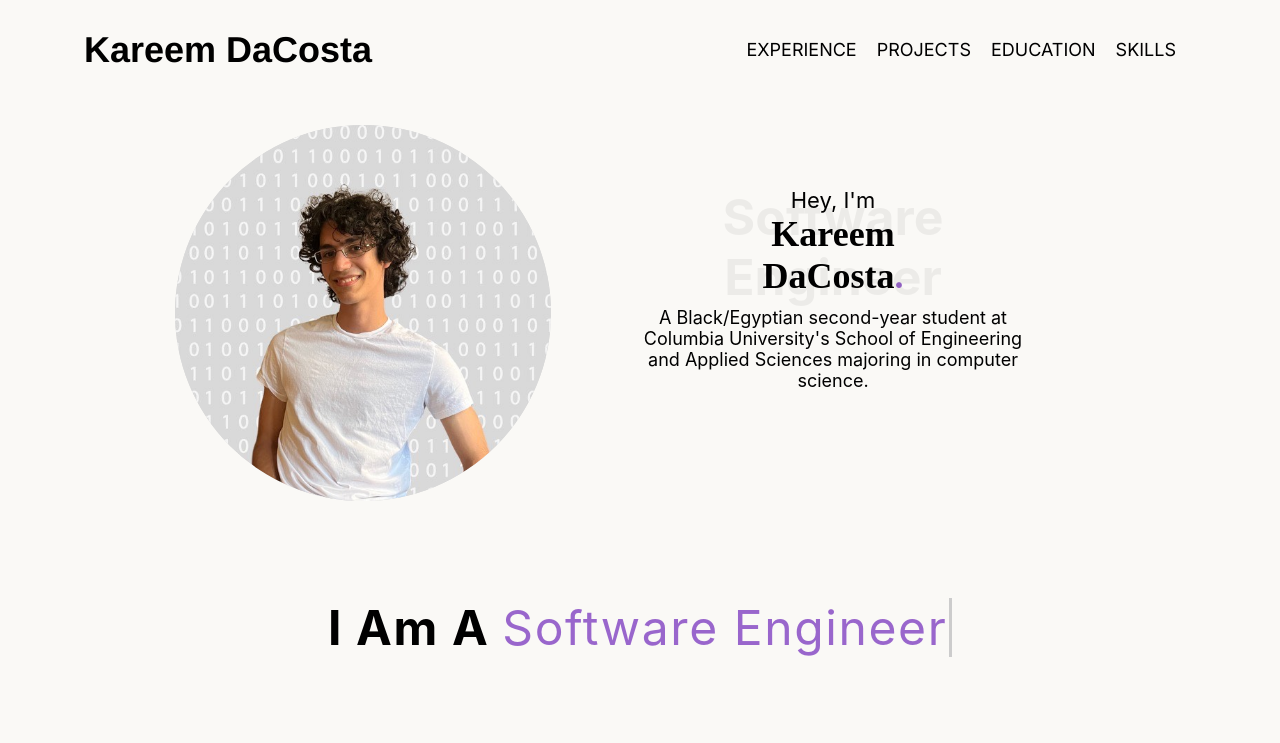
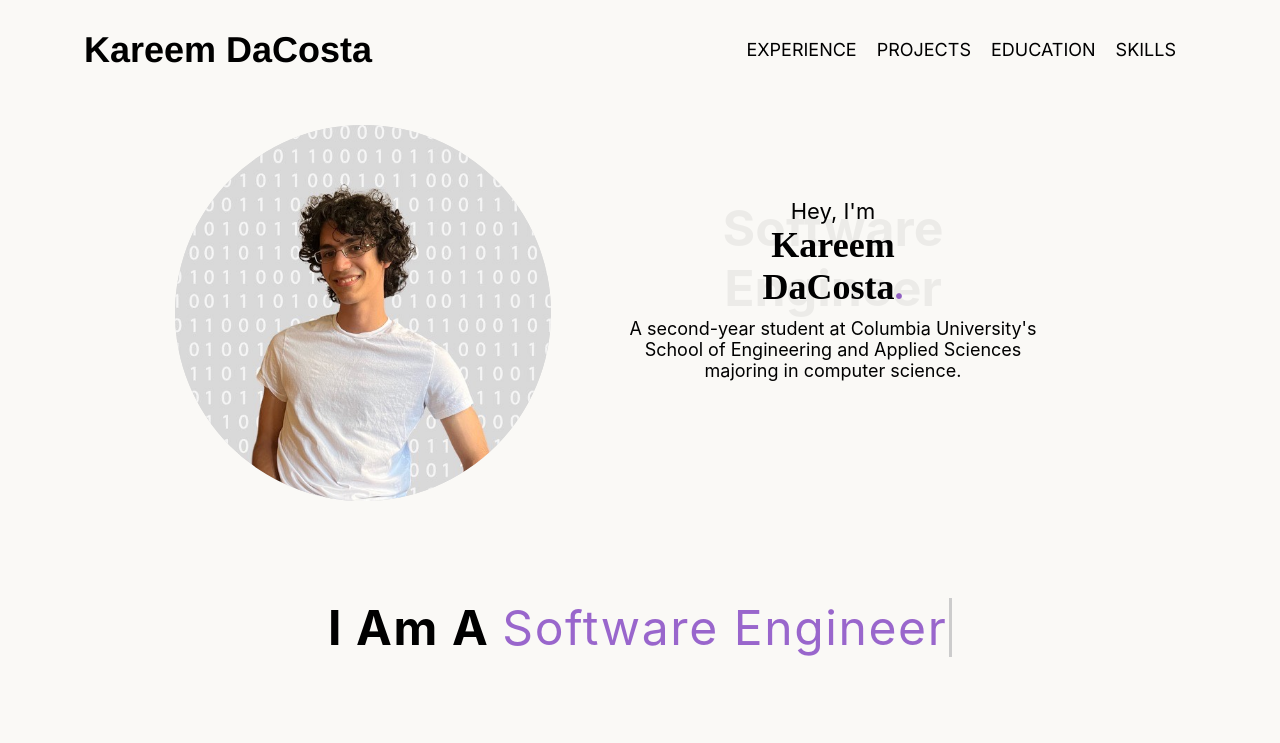
Before and after one commit to KareemDaCosta/kareem-dacosta-personal-website, a React (Create React App) app: page / in a window 1280 px wide. Shown: the top 743 px of the page. Built offline with nearby package versions, Linux system fonts and the light colour scheme.

Commit message:
Updated Homepage description

```diff
--- a/src/components/Home/Home.jsx
+++ b/src/components/Home/Home.jsx
@@ -29,7 +29,7 @@ export default function Home() {
               </div>
             </div>
             <div className="profile-card-text-blurb">
-              A Black/Egyptian second-year student at Columbia University's School of
+              A second-year student at Columbia University's School of
               Engineering and Applied Sciences majoring in computer science.
             </div>
           </div>
```
